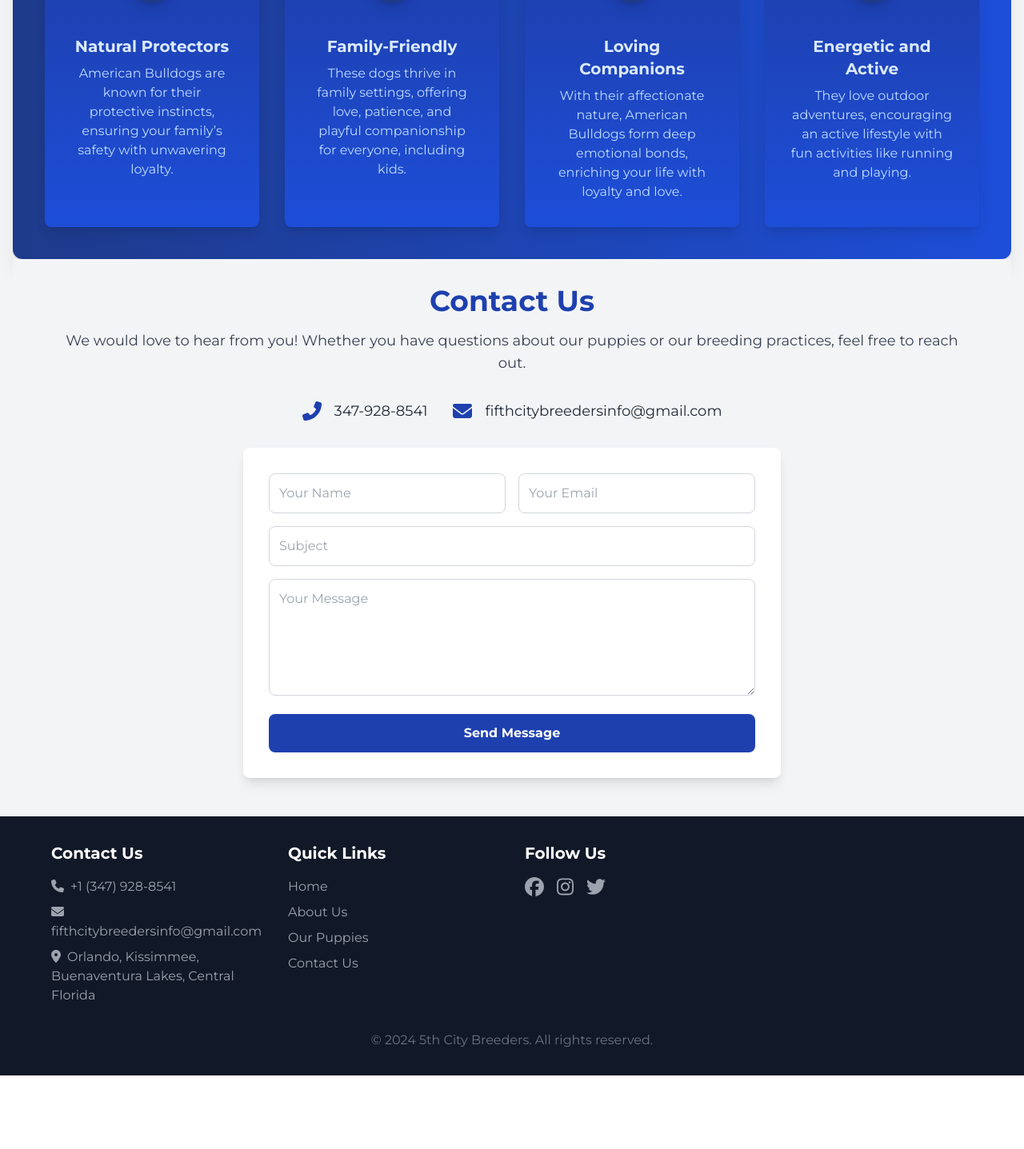
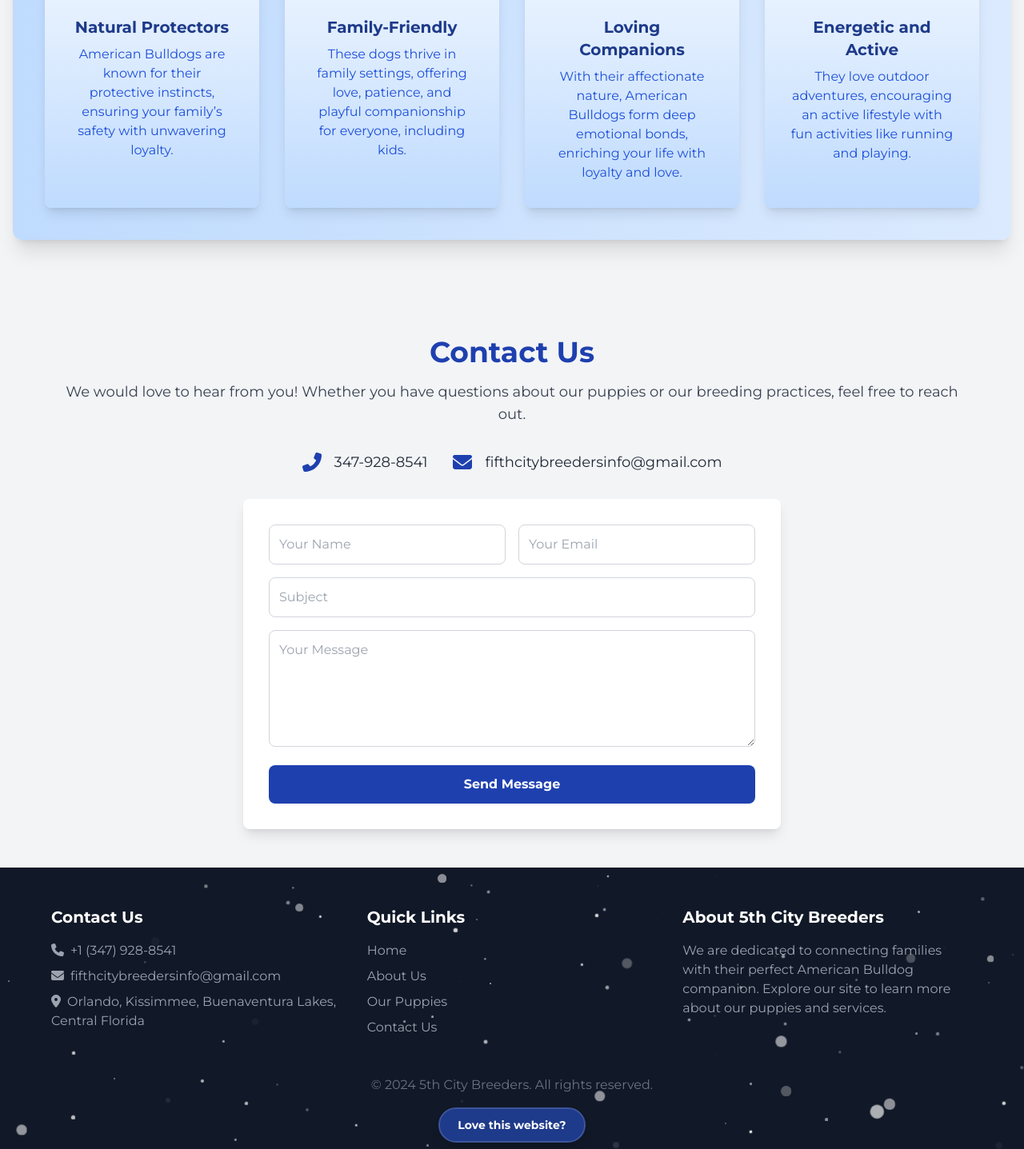
Before and after one commit to Nloperena/5thCityBreedersOrlando, a React (Create React App) app: page / in a window 1280 px wide. Shown: the part 3580-5017 px from the top of the page at 80% size. Before the commit the page ends 4925 px from the top, so only its background shows below. Built offline with nearby package versions, Linux system fonts and the light colour scheme; no server answers.

Commit message:
added idle animation to footer, added backlink to my portfolio

```diff
--- a/package.json
+++ b/package.json
@@ -16,6 +16,7 @@
     "framer-motion": "^11.13.1",
     "react": "^18.3.1",
     "react-dom": "^18.3.1",
+    "react-draggable": "^4.4.6",
     "react-router-dom": "^6.26.2",
     "react-scripts": "^5.0.1",
     "web-vitals": "^2.1.4"
--- a/src/App.js
+++ b/src/App.js
@@ -30,7 +30,7 @@ function AnimatedRoutes() {
                 <ParentsSection />
               </AnimatedSection>
               <AnimatedSection>
-              <PuppyBenefitsSection />
+
                 <ContactUsSection />
               </AnimatedSection>
             </>
--- a/src/components/Footer.js
+++ b/src/components/Footer.js
@@ -1,27 +1,42 @@
-import React from 'react';
+import React, { useState } from 'react';
 import { FontAwesomeIcon } from '@fortawesome/react-fontawesome';
-import { faPhone, faEnvelope, faMapMarkerAlt } from '@fortawesome/free-solid-svg-icons';
-import { faFacebook, faInstagram, faTwitter } from '@fortawesome/free-brands-svg-icons';
+import { faPhone, faEnvelope, faMapMarkerAlt, faTimes } from '@fortawesome/free-solid-svg-icons';
 import { motion } from 'framer-motion';
 
 function Footer() {
+  const [showPopup, setShowPopup] = useState(false);
+
+  const togglePopup = () => {
+    setShowPopup(!showPopup);
+  };
+
+  // Generate random positions and sizes for stars
+  const generateStars = (count, extraLarge = false) =>
+    Array.from({ length: count }).map((_, i) => ({
+      id: i,
+      size: extraLarge ? Math.random() * 8 + 8 : Math.random() * 3 + 2, // Larger size for extra-large stars
+      top: `${Math.random() * 100}%`, // Confined to footer and modal area
+      left: `${Math.random() * 100}%`,
+      opacity: Math.random() * 0.5 + 0.5,
+      delay: Math.random() * 2,
+    }));
+
+  const stars = generateStars(70); // Normal stars
+  const extraLargeStars = generateStars(20, true); // Extra-large stars
+
   return (
-    <footer className="bg-gray-900 text-gray-400 p-8">
-      <motion.div
-        className="max-w-6xl mx-auto grid grid-cols-1 sm:grid-cols-2 lg:grid-cols-4 gap-8"
-        initial={{ opacity: 0, y: 50 }}
-        animate={{ opacity: 1, y: 0 }}
-        transition={{ duration: 0.8, ease: 'easeOut' }}
-      >
+    <footer className="bg-gray-900 text-gray-400 py-12 relative overflow-hidden">
+      {/* Footer Content */}
+      <div className="max-w-6xl mx-auto grid grid-cols-1 lg:grid-cols-3 gap-8 text-center lg:text-left">
         {/* Contact Information */}
         <div>
           <h3 className="text-xl font-bold text-white mb-4">Contact Us</h3>
-          <ul>
-            <li className="mb-2">
+          <ul className="space-y-2">
+            <li>
               <FontAwesomeIcon icon={faPhone} className="mr-2" />
               +1 (347) 928-8541
             </li>
-            <li className="mb-2">
+            <li>
               <FontAwesomeIcon icon={faEnvelope} className="mr-2" />
               fifthcitybreedersinfo@gmail.com
             </li>
@@ -35,23 +50,23 @@ function Footer() {
         {/* Quick Links */}
         <div>
           <h3 className="text-xl font-bold text-white mb-4">Quick Links</h3>
-          <ul>
-            <li className="mb-2">
+          <ul className="space-y-2">
+            <li>
               <a href="/" className="hover:text-white transition duration-300">
                 Home
               </a>
             </li>
-            <li className="mb-2">
+            <li>
               <a href="/about" className="hover:text-white transition duration-300">
                 About Us
               </a>
             </li>
-            <li className="mb-2">
+            <li>
               <a href="/puppies" className="hover:text-white transition duration-300">
                 Our Puppies
               </a>
             </li>
-            <li className="mb-2">
+            <li>
               <a href="/contact" className="hover:text-white transition duration-300">
                 Contact Us
               </a>
@@ -59,32 +74,102 @@ function Footer() {
           </ul>
         </div>
 
-        {/* Social Links */}
+        {/* About Section */}
         <div>
-          <h3 className="text-xl font-bold text-white mb-4">Follow Us</h3>
-          <div className="flex space-x-4">
-            <a href="https://facebook.com" target="_blank" rel="noopener noreferrer">
-              <FontAwesomeIcon icon={faFacebook} className="text-gray-400 hover:text-white text-2xl transition duration-300" />
-            </a>
-            <a href="https://instagram.com" target="_blank" rel="noopener noreferrer">
-              <FontAwesomeIcon icon={faInstagram} className="text-gray-400 hover:text-white text-2xl transition duration-300" />
-            </a>
-            <a href="https://twitter.com" target="_blank" rel="noopener noreferrer">
-              <FontAwesomeIcon icon={faTwitter} className="text-gray-400 hover:text-white text-2xl transition duration-300" />
-            </a>
-          </div>
+          <h3 className="text-xl font-bold text-white mb-4">About 5th City Breeders</h3>
+          <p className="text-gray-400">
+            We are dedicated to connecting families with their perfect American Bulldog companion. Explore our site to learn more about our puppies and services.
+          </p>
         </div>
-      </motion.div>
+      </div>
 
       {/* Footer Bottom */}
-      <motion.div
-        className="text-center mt-8 text-gray-500"
-        initial={{ opacity: 0, y: 50 }}
-        animate={{ opacity: 1, y: 0 }}
-        transition={{ duration: 1, ease: 'easeOut' }}
-      >
-        © {new Date().getFullYear()} 5th City Breeders. All rights reserved.
-      </motion.div>
+      <div className="mt-12 text-center relative">
+        <div className="text-gray-500 mb-4">
+          © {new Date().getFullYear()} 5th City Breeders. All rights reserved.
+        </div>
+
+        {/* Love This Website Button */}
+        <motion.div
+          className="relative bg-blue-900 text-white text-sm font-bold rounded-full px-6 py-3 mx-auto shadow-lg cursor-pointer hover:bg-blue-700 transition-all duration-300 w-max"
+          onClick={togglePopup}
+        >
+          Love this website?
+          <motion.div
+            className="absolute inset-0 rounded-full border-2 border-transparent"
+            animate={{
+              borderColor: [
+                'rgba(255, 255, 255, 0)',
+                'rgba(255, 255, 255, 0.5)',
+                'rgba(255, 255, 255, 0)',
+              ],
+            }}
+            transition={{
+              repeat: Infinity,
+              duration: 3,
+              ease: 'easeInOut',
+            }}
+          />
+        </motion.div>
+      </div>
+
+      {/* Twinkling Stars (Footer & Modal) */}
+      {[...stars, ...extraLargeStars].map((star) => (
+        <motion.div
+          key={`star-${star.id}`}
+          className="absolute"
+          style={{
+            top: star.top,
+            left: star.left,
+            width: `${star.size}px`,
+            height: `${star.size}px`,
+            opacity: star.opacity,
+          }}
+          animate={{
+            opacity: [0, star.opacity, 0],
+            scale: [0.7, 1.2, 0.7],
+          }}
+          transition={{
+            repeat: Infinity,
+            duration: 2,
+            delay: star.delay,
+          }}
+        >
+          <svg viewBox="0 0 100 100" xmlns="http://www.w3.org/2000/svg">
+            <circle cx="50" cy="50" r="50" fill="#fff" />
+          </svg>
+        </motion.div>
+      ))}
+
+      {/* Modal */}
+      {showPopup && (
+        <motion.div
+          className="fixed bottom-24 left-1/2 transform -translate-x-1/2 bg-gray-900 text-gray-200 border border-blue-600 rounded-lg p-4 w-64 shadow-lg z-50"
+          initial={{ opacity: 0, scale: 0.8 }}
+          animate={{ opacity: 1, scale: 1 }}
+          exit={{ opacity: 0, scale: 0.8 }}
+          transition={{ duration: 0.3 }}
+        >
+          <button
+            onClick={togglePopup}
+            className="absolute top-2 right-2 text-gray-300 hover:text-white"
+          >
+            <FontAwesomeIcon icon={faTimes} />
+          </button>
+          <h4 className="text-xl font-bold mb-2 text-blue-300">Hi, I'm Nico!</h4>
+          <p className="text-sm mb-4">
+            I created this website! With over 6+ years of experience, I can build your dream website.
+          </p>
+          <a
+            href="https://nicoloperena.com"
+            target="_blank"
+            rel="noopener noreferrer"
+            className="block text-center bg-blue-600 text-white py-2 rounded-md hover:bg-blue-500 transition duration-300"
+          >
+            Visit My Website
+          </a>
+        </motion.div>
+      )}
     </footer>
   );
 }
--- a/src/components/Navbar.js
+++ b/src/components/Navbar.js
@@ -21,7 +21,10 @@ function Navbar() {
               whileHover={{ scale: 1.1, rotate: 2 }}
               whileTap={{ scale: 0.95 }}
             >
-              <Link to={`/${item.toLowerCase()}`} className="hover:text-gray-300">
+              <Link
+                to={item === 'Home' ? '/' : `/${item.toLowerCase()}`} // Handle 'Home' separately
+                className="hover:text-gray-300"
+              >
                 {item}
               </Link>
             </motion.div>
@@ -67,7 +70,7 @@ function Navbar() {
                   whileTap={{ scale: 0.95 }}
                 >
                   <Link
-                    to={`/${item.toLowerCase()}`}
+                    to={item === 'Home' ? '/' : `/${item.toLowerCase()}`} // Handle 'Home' separately
                     className="text-white text-lg hover:text-gray-300"
                     onClick={() => setMenuOpen(false)}
                   >
--- a/src/components/ParentSection.js
+++ b/src/components/ParentSection.js
@@ -1,6 +1,7 @@
 import React, { useState } from 'react'; // Correct import for useState
 import MeetTheParentsSection from './MeetTheParentsSection'; // Import MeetTheParentsSection
 import PuppiesList from './PuppiesList'; // Import PuppiesList
+import PuppyBenefitsSection from './PuppyBenefitsSection';
 
 function ParentSection() {
   const [selectedParentId, setSelectedParentId] = useState(null); // Define useState
@@ -9,6 +10,7 @@ function ParentSection() {
     <div>
       {/* Pass setSelectedParentId as onParentSelect */}
       <MeetTheParentsSection onParentSelect={setSelectedParentId} />
+      <PuppyBenefitsSection></PuppyBenefitsSection>
       {/* Render PuppiesList only if a parent is selected */}
       {selectedParentId && <PuppiesList selectedParentId={selectedParentId} />}
     </div>
--- a/src/components/PuppiesList.js
+++ b/src/components/PuppiesList.js
@@ -40,7 +40,7 @@ function PuppiesList({ selectedParentId }) {
 
   return (
     <section
-      className="relative py-16"
+      className="relative py-16 "
       style={{
         backgroundImage: `url('/assets/pawbg.png')`,
         backgroundAttachment: 'fixed',
--- a/src/components/PuppyBenefitsSection.js
+++ b/src/components/PuppyBenefitsSection.js
@@ -45,18 +45,18 @@ function PuppyBenefitsSection() {
   };
 
   return (
-    <div className="p-10 bg-gradient-to-r from-blue-900 to-blue-700 rounded-xl shadow-xl mt-10">
-      <h2 className="text-4xl font-extrabold mb-6 text-blue-100 text-center">
+    <div className="p-10 bg-gradient-to-r from-blue-200 to-blue-100 rounded-xl shadow-xl mt-10 mb-16">
+    <h2 className="text-4xl font-extrabold mb-6 text-blue-900 text-center">
       Why Choose an American Bulldog?
     </h2>
-      <p className="text-blue-200 mb-10 text-lg text-center">
+    <p className="text-blue-700 mb-10 text-lg text-center">
       Discover the unique qualities that make American Bulldogs a cherished part of your family.
     </p>
     <div className="grid grid-cols-1 md:grid-cols-2 lg:grid-cols-4 gap-8">
       {benefits.map((benefit, index) => (
         <motion.div
           key={index}
-            className="relative flex flex-col items-center bg-gradient-to-b from-blue-800 to-blue-700 rounded-lg shadow-lg hover:shadow-2xl transition-all p-8 transform hover:-translate-y-2"
+          className="relative flex flex-col items-center bg-gradient-to-b from-blue-50 to-blue-200 rounded-lg shadow-lg hover:shadow-2xl transition-all p-8 transform hover:-translate-y-2"
           initial="hidden"
           whileInView="visible"
           viewport={{ once: true }}
@@ -64,14 +64,14 @@ function PuppyBenefitsSection() {
           variants={cardVariants}
         >
           {/* Icon Container */}
-            <div className="absolute -top-8 flex items-center justify-center w-16 h-16 bg-blue-900 rounded-full shadow-lg">
-              <FontAwesomeIcon icon={benefit.icon} className="text-blue-300 text-3xl" />
+          <div className="absolute -top-8 flex items-center justify-center w-16 h-16 bg-blue-300 rounded-full shadow-lg">
+            <FontAwesomeIcon icon={benefit.icon} className="text-blue-900 text-3xl" />
           </div>
 
           {/* Content */}
           <div className="mt-10 text-center">
-              <h3 className="text-xl font-bold text-blue-100 mb-2">{benefit.title}</h3>
-              <p className="text-blue-200">{benefit.description}</p>
+            <h3 className="text-xl font-bold text-blue-900 mb-2">{benefit.title}</h3>
+            <p className="text-blue-700">{benefit.description}</p>
           </div>
         </motion.div>
       ))}
```
Also changed, not shown: 1 other file (tests, documents, lock files or other folders). Lines whose indentation alone changed are shown as unchanged.
